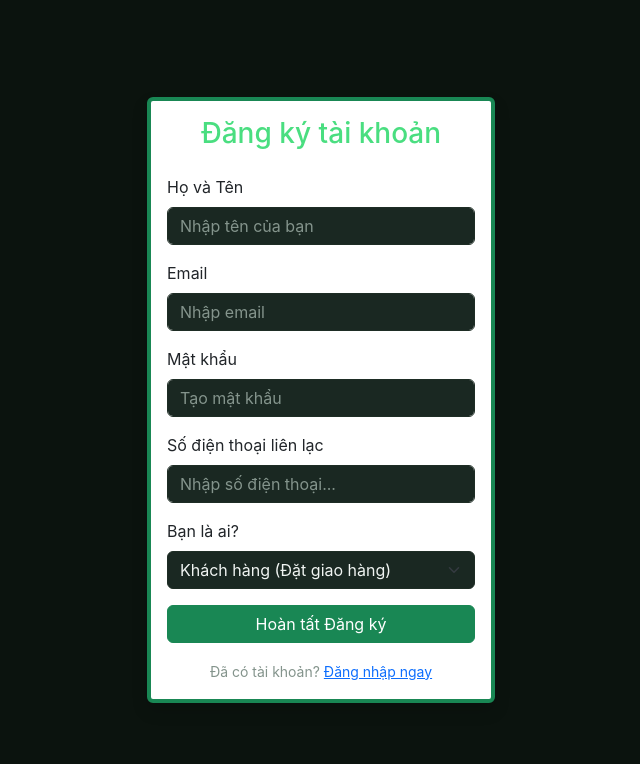
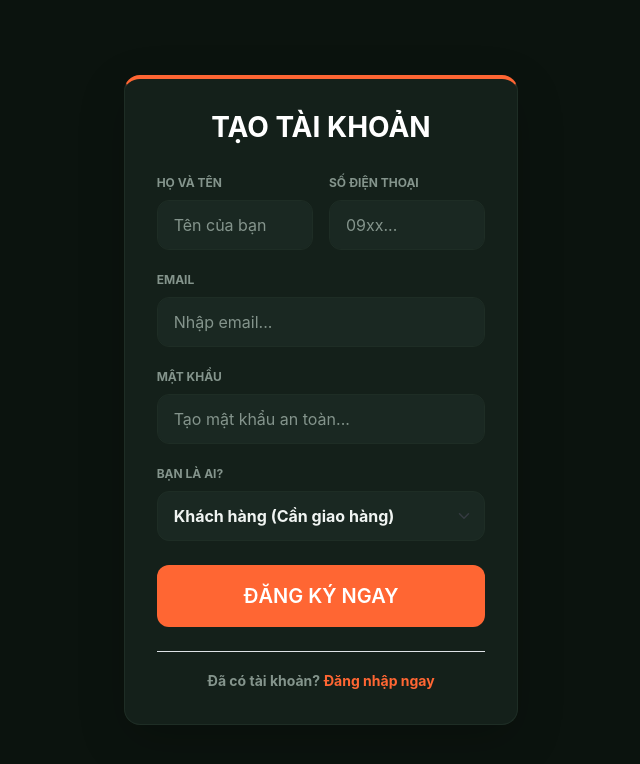
Before and after one commit to nguyenquangdat1206/ThucTapTotNghiep, a React app in the folder frontend/: page /register in a window 1280 px wide. Shown: the top 764 px of the page, without its empty margins (319-959 px from the left). Built offline with nearby package versions, Linux system fonts and the light colour scheme; the HTML template or start-up script is replaced by a standard one.

Commit message:
update login n register

```diff
--- a/frontend/src/pages/Login.jsx
+++ b/frontend/src/pages/Login.jsx
@@ -33,31 +33,36 @@ function Login() {
   };
 
   return (
-    <Container className="d-flex align-items-center justify-content-center" style={{ minHeight: "100vh" }}>
+    <Container fluid className="d-flex align-items-center justify-content-center" style={{ minHeight: "100vh", backgroundColor: 'var(--bg-main)' }}>
       <Row className="w-100">
         <Col md={{ span: 6, offset: 3 }} lg={{ span: 4, offset: 4 }}>
-          <Card className="shadow">
+          <Card className="logistics-card border-0 p-3" style={{ boxShadow: '0 15px 35px rgba(0,0,0,0.5)' }}>
             <Card.Body>
-              <h3 className="text-center mb-4 text-primary">Logistics Platform</h3>
-              {errorMsg && <Alert variant="danger">{errorMsg}</Alert>}
+              <div className="text-center mb-4">
+                  <div className="d-inline-flex justify-content-center align-items-center rounded-circle mb-3" style={{ width: '60px', height: '60px', backgroundColor: 'var(--brand-orange-dim)', color: 'var(--brand-orange)', fontSize: '28px' }}>🚚</div>
+                  <h3 className="fw-bold tracking-wide text-white" style={{ letterSpacing: '2px' }}>LOGISTICS PRO</h3>
+              </div>
+
+              {errorMsg && <Alert variant="danger" className="fw-bold border-danger bg-transparent text-danger">{errorMsg}</Alert>}
 
               <Form onSubmit={handleLogin}>
                 <Form.Group className="mb-3" controlId="formBasicEmail">
-                  <Form.Label>Email</Form.Label>
-                  <Form.Control type="email" placeholder="Nhập email" value={email} onChange={(e) => setEmail(e.target.value)} required />
+                  <Form.Label className="text-muted fw-bold" style={{ fontSize: '13px' }}>EMAIL ĐĂNG NHẬP</Form.Label>
+                  <Form.Control type="email" className="logistics-input py-2" placeholder="Nhập email..." value={email} onChange={(e) => setEmail(e.target.value)} required />
                 </Form.Group>
 
                 <Form.Group className="mb-4" controlId="formBasicPassword">
-                  <Form.Label>Mật khẩu</Form.Label>
-                  <Form.Control type="password" placeholder="Nhập mật khẩu" value={password} onChange={(e) => setPassword(e.target.value)} required />
+                  <Form.Label className="text-muted fw-bold" style={{ fontSize: '13px' }}>MẬT KHẨU</Form.Label>
+                  <Form.Control type="password" className="logistics-input py-2" placeholder="Nhập mật khẩu..." value={password} onChange={(e) => setPassword(e.target.value)} required />
                 </Form.Group>
 
-                <Button variant="primary" type="submit" className="w-100 mb-3">Đăng nhập</Button>
-                <div className="text-center">
-                    <small className="text-muted">
-                        Chưa có tài khoản? <span style={{ cursor: 'pointer', color: '#0d6efd', textDecoration: 'underline' }} onClick={() => navigate('/register')}>Đăng ký ngay</span>
-                        </small>
-                        </div>
+                <Button type="submit" className="btn-orange w-100 mb-4 py-3 fs-5 fw-bold tracking-wide">ĐĂNG NHẬP</Button>
+
+                <div className="text-center border-top pt-3" style={{ borderColor: 'var(--border-color)' }}>
+                    <small className="text-muted fw-bold">
+                        Chưa có tài khoản? <span style={{ cursor: 'pointer', color: 'var(--brand-orange)' }} onClick={() => navigate('/register')}>Đăng ký ngay</span>
+                    </small>
+                </div>
               </Form>
             </Card.Body>
           </Card>
@@ -67,4 +72,4 @@ function Login() {
   );
 }
 
-export default Login; // Xuất ra để file khác sử dụng
+export default Login;
--- a/frontend/src/pages/Register.jsx
+++ b/frontend/src/pages/Register.jsx
@@ -7,12 +7,9 @@ function Register() {
   const [name, setName] = useState('');
   const [email, setEmail] = useState('');
   const [password, setPassword] = useState('');
-  const [role, setRole] = useState('customer'); // Mặc định là khách hàng
-
-  // --- STATE MỚI ĐƯỢC THÊM VÀO ---
+  const [role, setRole] = useState('customer');
   const [phone, setPhone] = useState('');
   const [licensePlate, setLicensePlate] = useState('');
-
   const [message, setMessage] = useState('');
   const [isError, setIsError] = useState(false);
   const navigate = useNavigate();
@@ -22,106 +19,82 @@ function Register() {
     setMessage('');
 
     try {
-      // Bắn API Đăng ký sang FastAPI (Đã bổ sung phone và license_plate)
       await axios.post('https://datquang-backend.onrender.com/register', {
-        name: name,
-        email: email,
-        password: password,
-        role: role,
-        phone: phone,
-        license_plate: role.startsWith('driver') ? licensePlate : null // Chỉ gửi biển số nếu là tài xế
+        name: name, email: email, password: password, role: role, phone: phone,
+        license_plate: role.startsWith('driver') ? licensePlate : null
       });
 
       setIsError(false);
-      setMessage('🎉 Đăng ký thành công! Đang chuyển hướng về đăng nhập...');
-
-      // Tự động chuyển về trang Login sau 2 giây
-      setTimeout(() => {
-        navigate('/');
-      }, 2000);
+      setMessage('🎉 Đăng ký thành công! Đang chuyển hướng...');
+      setTimeout(() => { navigate('/'); }, 2000);
 
     } catch (error) {
       setIsError(true);
-      if (error.response && error.response.data) {
-        setMessage(`❌ ${error.response.data.detail}`);
-      } else {
-        setMessage("❌ Không thể kết nối đến máy chủ!");
-      }
+      if (error.response && error.response.data) { setMessage(`❌ ${error.response.data.detail}`); }
+      else { setMessage("❌ Không thể kết nối đến máy chủ!"); }
     }
   };
 
   return (
-    <Container className="d-flex align-items-center justify-content-center" style={{ minHeight: "100vh" }}>
+    <Container fluid className="d-flex align-items-center justify-content-center py-5" style={{ minHeight: "100vh", backgroundColor: 'var(--bg-main)' }}>
       <Row className="w-100">
-        <Col md={{ span: 6, offset: 3 }} lg={{ span: 4, offset: 4 }}>
-          <Card className="shadow border-top border-success border-4 my-4">
+        <Col md={{ span: 8, offset: 2 }} lg={{ span: 6, offset: 3 }} xl={{ span: 4, offset: 4 }}>
+          <Card className="logistics-card border-0 shadow-lg p-3" style={{ borderTop: '4px solid var(--brand-orange) !important' }}>
             <Card.Body>
-              <h3 className="text-center mb-4 text-success">Đăng ký tài khoản</h3>
+              <h3 className="text-center mb-4 text-white fw-bold tracking-wide">TẠO TÀI KHOẢN</h3>
 
-              {message && <Alert variant={isError ? "danger" : "success"}>{message}</Alert>}
+              {message && <Alert variant={isError ? "danger" : "success"} className="fw-bold bg-transparent" style={{ borderColor: isError ? '#FF4D4D' : '#4ADE80', color: isError ? '#FF4D4D' : '#4ADE80' }}>{message}</Alert>}
 
               <Form onSubmit={handleRegister}>
+                <Row className="g-3 mb-3">
+                  <Col md={6}>
+                    <Form.Group>
+                      <Form.Label className="text-muted fw-bold" style={{ fontSize: '12px' }}>HỌ VÀ TÊN</Form.Label>
+                      <Form.Control type="text" className="logistics-input" placeholder="Tên của bạn" value={name} onChange={(e) => setName(e.target.value)} required />
+                    </Form.Group>
+                  </Col>
+                  <Col md={6}>
+                    <Form.Group>
+                      <Form.Label className="text-muted fw-bold" style={{ fontSize: '12px' }}>SỐ ĐIỆN THOẠI</Form.Label>
+                      <Form.Control type="tel" className="logistics-input" placeholder="09xx..." value={phone} onChange={(e) => setPhone(e.target.value)} required />
+                    </Form.Group>
+                  </Col>
+                </Row>
+
                 <Form.Group className="mb-3">
-                  <Form.Label>Họ và Tên</Form.Label>
-                  <Form.Control type="text" placeholder="Nhập tên của bạn" value={name} onChange={(e) => setName(e.target.value)} required />
+                  <Form.Label className="text-muted fw-bold" style={{ fontSize: '12px' }}>EMAIL</Form.Label>
+                  <Form.Control type="email" className="logistics-input" placeholder="Nhập email..." value={email} onChange={(e) => setEmail(e.target.value)} required />
                 </Form.Group>
 
                 <Form.Group className="mb-3">
-                  <Form.Label>Email</Form.Label>
-                  <Form.Control type="email" placeholder="Nhập email" value={email} onChange={(e) => setEmail(e.target.value)} required />
+                  <Form.Label className="text-muted fw-bold" style={{ fontSize: '12px' }}>MẬT KHẨU</Form.Label>
+                  <Form.Control type="password" className="logistics-input" placeholder="Tạo mật khẩu an toàn..." value={password} onChange={(e) => setPassword(e.target.value)} required />
                 </Form.Group>
 
                 <Form.Group className="mb-3">
-                  <Form.Label>Mật khẩu</Form.Label>
-                  <Form.Control type="password" placeholder="Tạo mật khẩu" value={password} onChange={(e) => setPassword(e.target.value)} required />
-                </Form.Group>
-
-                {/* --- Ô NHẬP SỐ ĐIỆN THOẠI (BẮT BUỘC CHUNG) --- */}
-                <Form.Group className="mb-3">
-                  <Form.Label>Số điện thoại liên lạc</Form.Label>
-                  <Form.Control
-                    type="tel"
-                    placeholder="Nhập số điện thoại..."
-                    value={phone}
-                    onChange={(e) => setPhone(e.target.value)}
-                    required
-                  />
-                </Form.Group>
-
-                <Form.Group className="mb-3">
-                  <Form.Label>Bạn là ai?</Form.Label>
-                  <Form.Select value={role} onChange={(e) => {
+                  <Form.Label className="text-muted fw-bold" style={{ fontSize: '12px' }}>BẠN LÀ AI?</Form.Label>
+                  <Form.Select className="logistics-input fw-bold" value={role} onChange={(e) => {
                       setRole(e.target.value);
-                      // Nếu chuyển về khách hàng thì xóa trắng ô biển số xe để tránh rác dữ liệu
-                      if (!e.target.value.startsWith('driver')) {
-                          setLicensePlate('');
-                      }
+                      if (!e.target.value.startsWith('driver')) setLicensePlate('');
                   }}>
-                    <option value="customer">Khách hàng (Đặt giao hàng)</option>
-                    <option value="driver_express">Tài xế (Xe máy - Giao hàng nhanh)</option>
-                    <option value="driver_container">Tài xế (Xe đầu kéo - Container)</option>
+                    <option value="customer">Khách hàng (Cần giao hàng)</option>
+                    <option value="driver_express">Tài xế (Xe máy - Chở nhẹ)</option>
+                    <option value="driver_container">Tài xế (Đầu kéo - Container)</option>
                   </Form.Select>
                 </Form.Group>
 
-                {/* --- CHỈ HIỆN Ô NÀY NẾU CHỌN ROLE LÀ TÀI XẾ --- */}
                 {role.startsWith('driver') && (
-                  <Form.Group className="mb-4">
-                    <Form.Label className="text-danger fw-bold">Biển số phương tiện</Form.Label>
-                    <Form.Control
-                      type="text"
-                      placeholder="Ví dụ: 59X1-123.45"
-                      value={licensePlate}
-                      onChange={(e) => setLicensePlate(e.target.value)}
-                      required={role.startsWith('driver')} // Bắt buộc nhập nếu là tài xế
-                    />
+                  <Form.Group className="mb-4 p-3 rounded" style={{ backgroundColor: 'var(--brand-orange-dim)', border: '1px solid var(--brand-orange)' }}>
+                    <Form.Label className="fw-bold" style={{ color: 'var(--brand-orange)', fontSize: '12px' }}>BIỂN SỐ PHƯƠNG TIỆN</Form.Label>
+                    <Form.Control type="text" className="logistics-input text-uppercase fw-bold text-white" placeholder="VD: 51H-123.45" value={licensePlate} onChange={(e) => setLicensePlate(e.target.value)} required={role.startsWith('driver')} />
                   </Form.Group>
                 )}
 
-                <Button variant="success" type="submit" className="w-100 mb-3">Hoàn tất Đăng ký</Button>
+                <Button type="submit" className="btn-orange w-100 mt-2 mb-4 py-3 fs-5 fw-bold tracking-wide">ĐĂNG KÝ NGAY</Button>
 
-                <div className="text-center">
-                  <small className="text-muted">
-                    Đã có tài khoản? <span style={{ cursor: 'pointer', color: '#0d6efd', textDecoration: 'underline' }} onClick={() => navigate('/')}>Đăng nhập ngay</span>
+                <div className="text-center border-top pt-3" style={{ borderColor: 'var(--border-color)' }}>
+                  <small className="text-muted fw-bold">
+                    Đã có tài khoản? <span style={{ cursor: 'pointer', color: 'var(--brand-orange)' }} onClick={() => navigate('/')}>Đăng nhập ngay</span>
                   </small>
                 </div>
               </Form>
```
Also changed, not shown: frontend/src/components/SupportWidget.jsx (+20 -13 lines), frontend/src/components/SwipeButton.jsx (+4 -4 lines).
